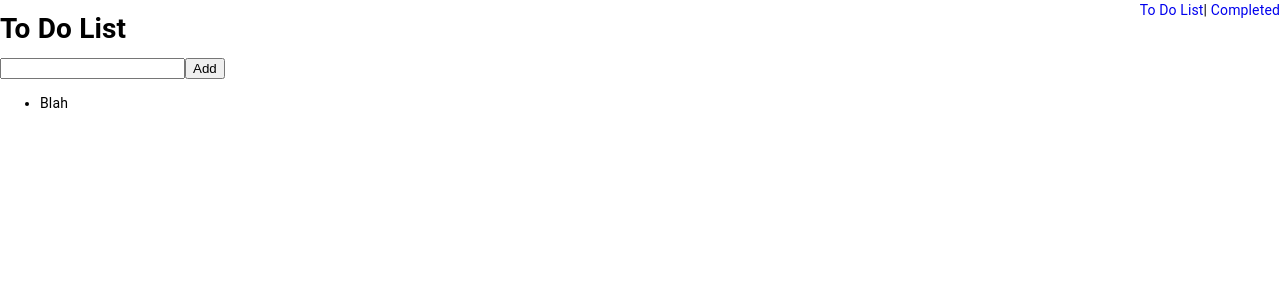
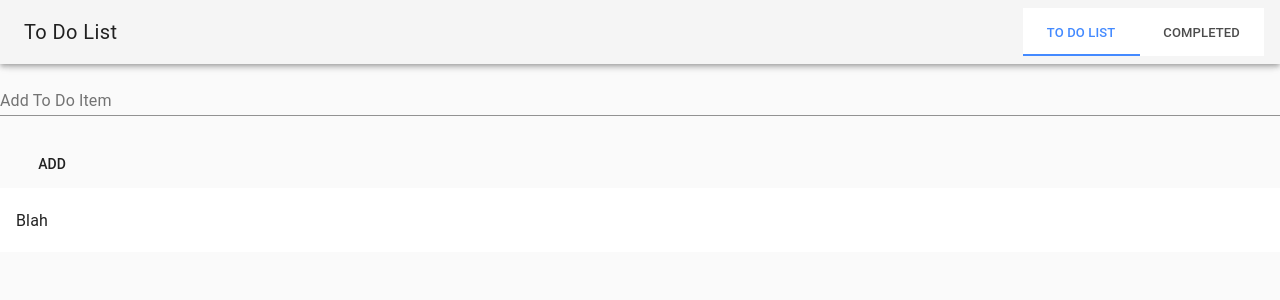
Before and after one commit to harrison-he/to-do-list-vue, a Vue app: page /#/ in a window 1280 px wide. Shown: the top 300 px of the page. Built offline with nearby package versions, Linux system fonts and the light colour scheme.

Commit message:
Integration with Vue Material

```diff
--- a/src/App.vue
+++ b/src/App.vue
@@ -15,18 +15,5 @@ export default {
 };
 </script>
 <style>
-/* * {
-  box-sizing: border-box;
-  margin: 0;
-  padding: 0;
-} */
 
-body {
-  background: #fff;
-}
-
-header {
-  display: flex;
-  justify-content: space-between;
-}
 </style>
--- a/src/components/Header.vue
+++ b/src/components/Header.vue
@@ -1,11 +1,11 @@
 <template>
-   <header>
-      <h1>To Do List</h1>
-      <nav>
-        <router-link to="/">To Do List</router-link>|
-        <router-link to="/completed">Completed</router-link>
-      </nav>
-    </header>
+   <md-toolbar>
+      <h1 class="md-title">To Do List</h1>
+      <md-tabs md-sync-route>
+        <md-tab id="to-do-list" md-label="To Do List" to="/" />
+        <md-tab id="completed" md-label="Completed" to="/completed" />
+      </md-tabs>
+   </md-toolbar>
 </template>
 
 <script>
@@ -14,6 +14,9 @@ export default {
 }
 </script>
 
-<style>
-
+<style scoped>
+.md-toolbar {
+  display: flex;
+  justify-content: space-between;
+}
 </style>
--- a/src/main.js
+++ b/src/main.js
@@ -4,6 +4,7 @@ import router from './router'
 import store from './store'
 import VueMaterial from 'vue-material'
 import 'vue-material/dist/vue-material.min.css'
+import 'vue-material/dist/theme/default.css'
 
 Vue.use(VueMaterial)
 
--- a/src/views/ToDoList.vue
+++ b/src/views/ToDoList.vue
@@ -1,12 +1,14 @@
 <template>
- <div>
-
-          <input v-model="inputValue"></input>
-        <button @click="addTodo">Add</button>
-        <ul>
-          <li v-for="(toDoItem, i) in toDoItems" :key="i">{{ toDoItem }}</li>
-        </ul>
-      </div>
+  <div>
+    <md-field>
+      <label>Add To Do Item</label>
+      <md-input v-model="inputValue" />
+    </md-field>
+    <md-button @click="addTodo">Add</md-button>
+    <md-list>
+      <md-list-item v-for="(toDoItem, i) in toDoItems" :key="i">{{ toDoItem }}</md-list-item>
+    </md-list>
+  </div>
 </template>
 
 <script>
```
